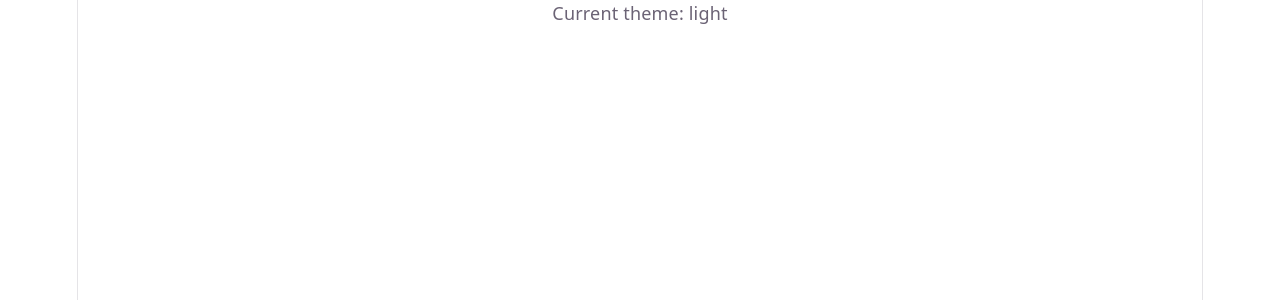
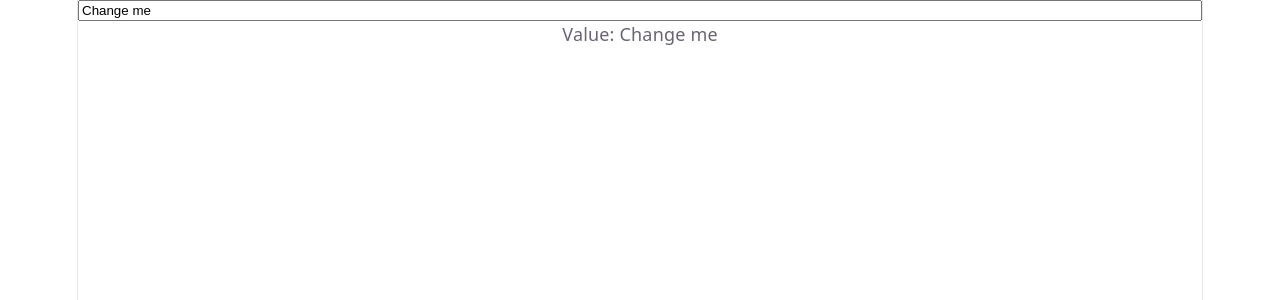
Before and after one commit to mominaarshad/react-pilot, a React (Vite) app: page / in a window 1280 px wide. Shown: the top 300 px of the page. Built offline with nearby package versions, Linux system fonts and the light colour scheme.

Commit message:
Using DOM events

```diff
--- a/src/App.tsx
+++ b/src/App.tsx
@@ -1,26 +1,16 @@
-import { createContext, useContext, useState } from 'react';
+import { useState } from 'react';
 
-type Theme = "light" | "dark" | "system";
-const ThemeContext = createContext<Theme>("system");
+export default function Form() {
+  const [value, setValue] = useState("Change me");
 
-const useGetTheme = () => useContext(ThemeContext);
-
-export default function MyApp() {
-  const [theme, setTheme] = useState<Theme>('light');
+  function handleChange(event: React.ChangeEvent<HTMLInputElement>) {
+    setValue(event.currentTarget.value);
+  }
 
   return (
-    <ThemeContext value={theme}>
-      <MyComponent />
-    </ThemeContext>
-  )
+    <>
+      <input value={value} onChange={handleChange} />
+      <p>Value: {value}</p>
+    </>
+  );
 }
-
-function MyComponent() {
-  const theme = useGetTheme();
-
-  return (
-    <div>
-      <p>Current theme: {theme}</p>
-    </div>
-  )
-}
```
